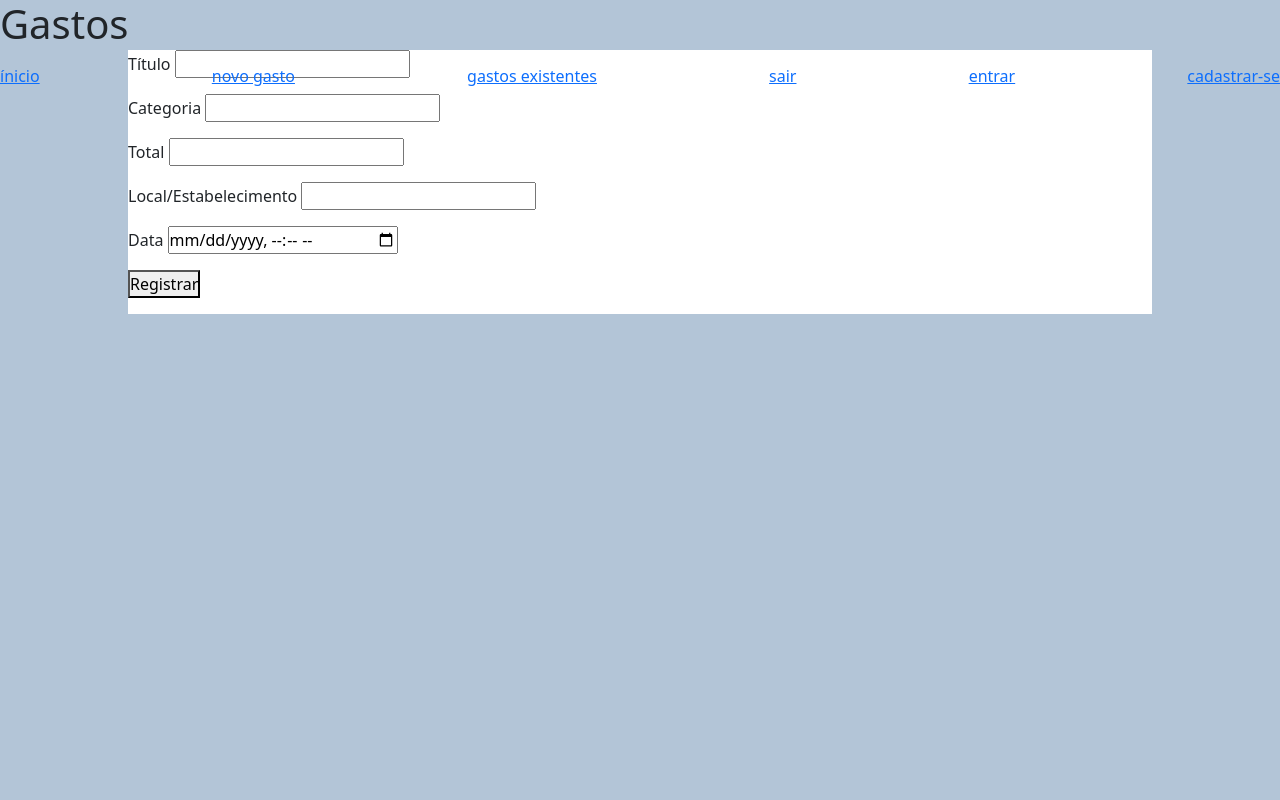
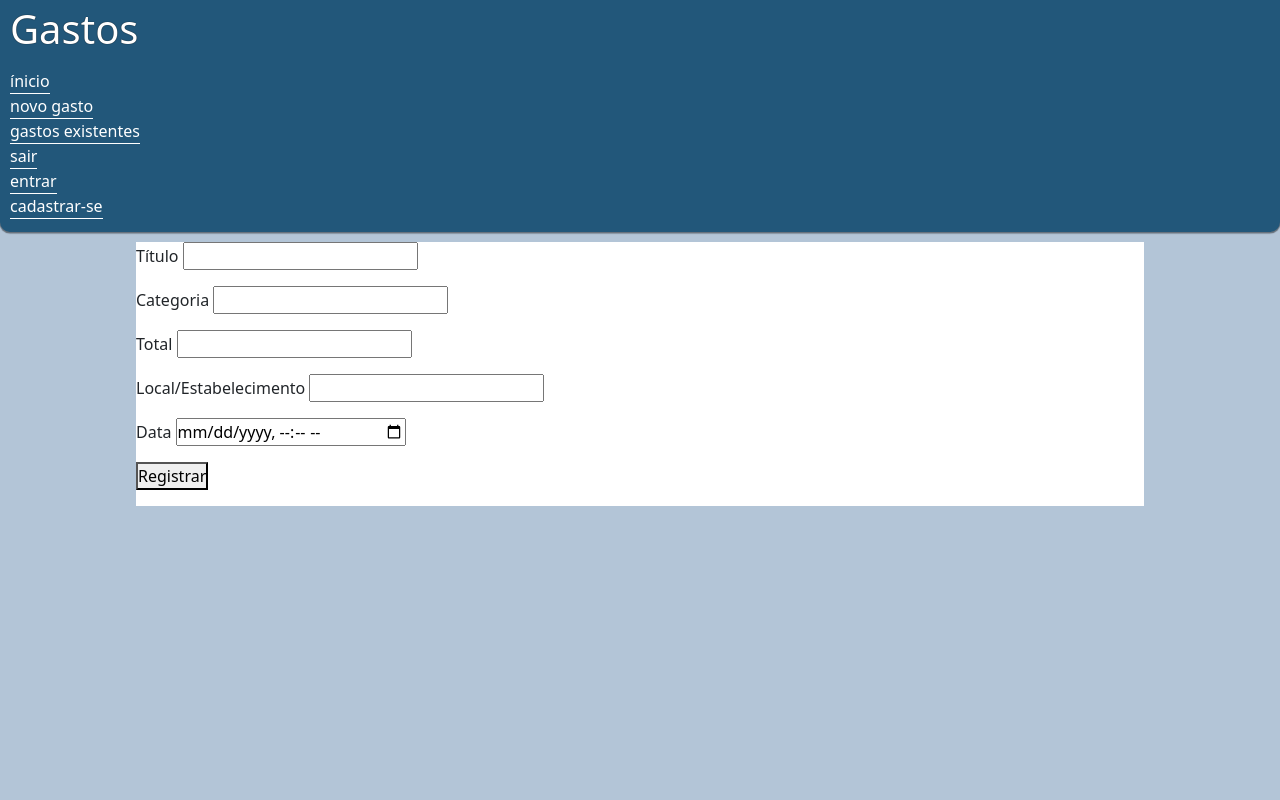
Before and after one commit to felipe-fjs/registro_de_gastos, a Flask app: page /novo-gasto in a window 1280 px wide. Run offline with Flask 3, Linux system fonts and the light colour scheme; some libraries are stand-ins or nearby versions.

Commit message:
Update general_style.css
testando estilo para a navbar

```diff
--- a/app/static/css/general_style.css
+++ b/app/static/css/general_style.css
@@ -12,12 +12,38 @@ body, html {
     background-color: #B3C5D7;
 }
 
-header {
-    height: 50px;
+header.header {
+    height: fit-content;
+    background-color: #22577A;
+
+    padding: 5px 10px;
+    border-radius: 0 0 10px 10px;
+    box-shadow: 0 1px 1px 0.5px rgba(0, 0, 0, 0.442);
+}
+
+.navbar-title {
+    color: white;
+    text-shadow: 0 0 1px black;
+
+}
+
+.navbar {
+    display: flex;
+    flex-flow: column;
+    align-items: flex-start;
+
+}
+
+.navbar-link{
+    display: block;
+    color: white;
+    text-decoration: none;
+    border-bottom: 1px solid white;
 }
 
 main {
-    height: calc(100vh - 50px);
+    /* height: calc(100vh - 50px); */
+    padding: 10px;
 }
 
 .expenses_section {
```
